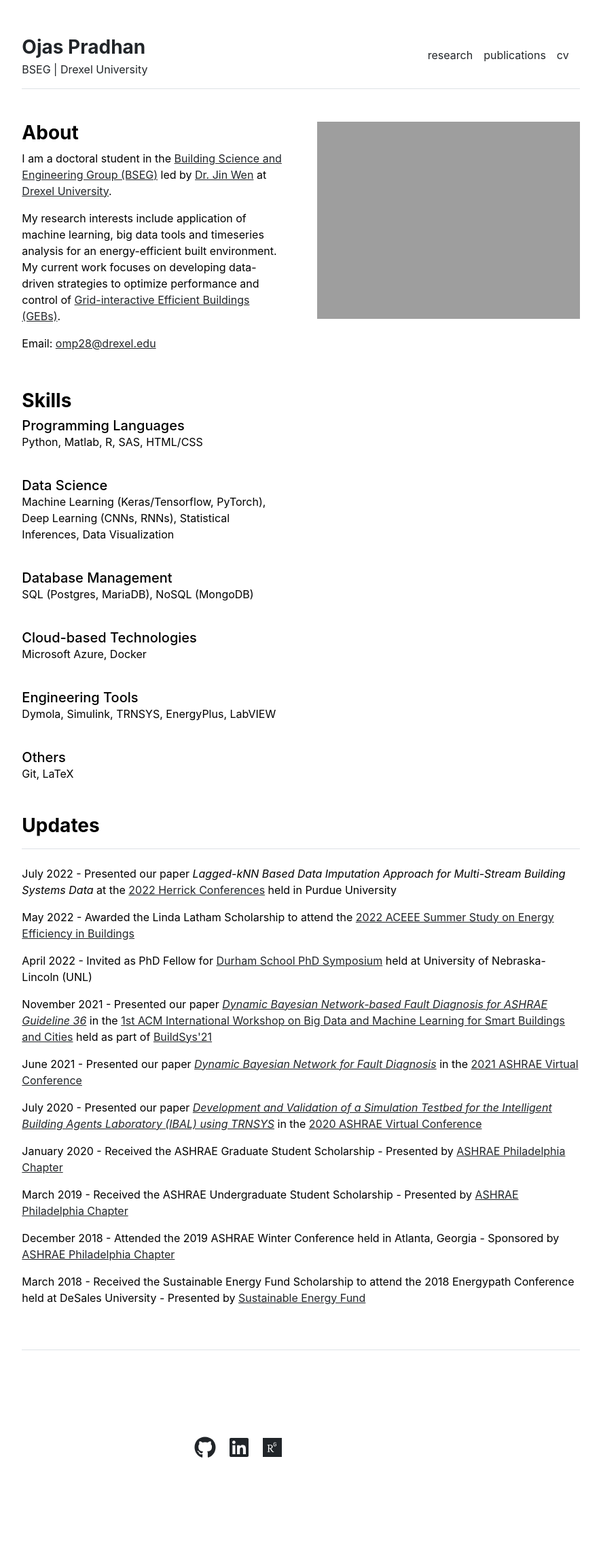
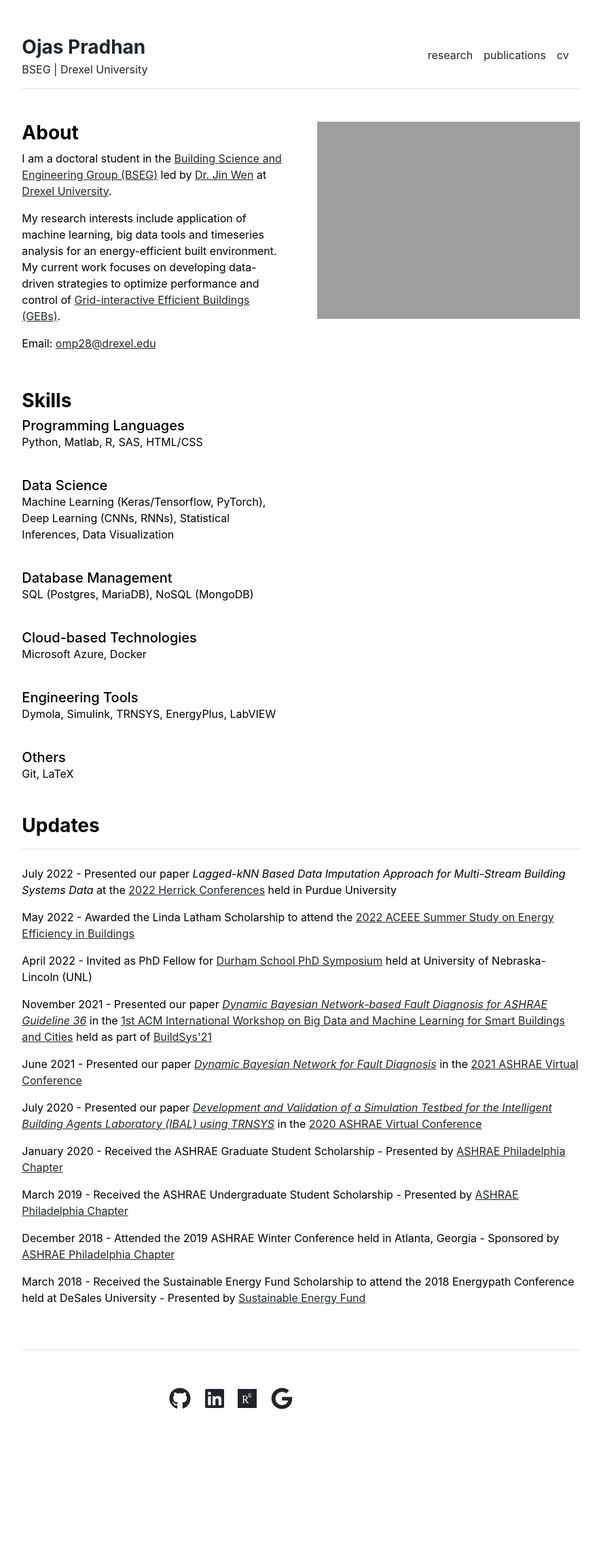
Before and after one commit to pradhanojas/pradhanojas.github.io, a Jekyll site: the page built from index.md, in a window 1280 px wide. Shown: the whole page at 68% size, without its empty margins (197-1082 px from the left). Built offline with Jekyll 4.4.1, drawn with Linux system fonts in a browser that asks for light colours; after the commit the page ends 2178 px from its top, so only the background shows below that.

Commit message:
back to google

```diff
--- a/_data/settings.yml
+++ b/_data/settings.yml
@@ -11,6 +11,7 @@ social:
 - {icon: 'github', link: 'https://github.com/pradhanojas'}
 - {icon: 'linkedin', link: 'https://linkedin.com/in/pradhanojas'}
 - {icon: 'researchgate', link: 'https://www.researchgate.net/profile/Ojas-Pradhan'}
+- {icon: 'google', link: 'https://scholar.google.com/citations?user=GCiV73sAAAAJ&hl=en'}
 
 contacts:
 - {name: 'Ojas Pradhan', title: 'Curtis 153A', department: 'Drexel University', institution: '3141 Chestnut St., Philadelphia', institution_address: '', phone: '', email: 'omp28@drexel.edu', office: '', image: 'assets/img/contact.jpg'}
--- a/_includes/footer.html
+++ b/_includes/footer.html
@@ -4,7 +4,6 @@
       {% for item in site.data.settings.social %}
         <a href="{{ item.link }}" class="ms-3 fs-2" target="_blank"><i class="fab fa-{{ item.icon }}"></i></a>
       {% endfor %}
-        <a href="https://scholar.google.com/citations?user=GCiV73sAAAAJ&hl=en" class="ms-3 fs-2" target="_blank"><i class="ai ai-google-scholar-square fa-3x"></i></a>
     </div>
   </div>
 </footer>
```
